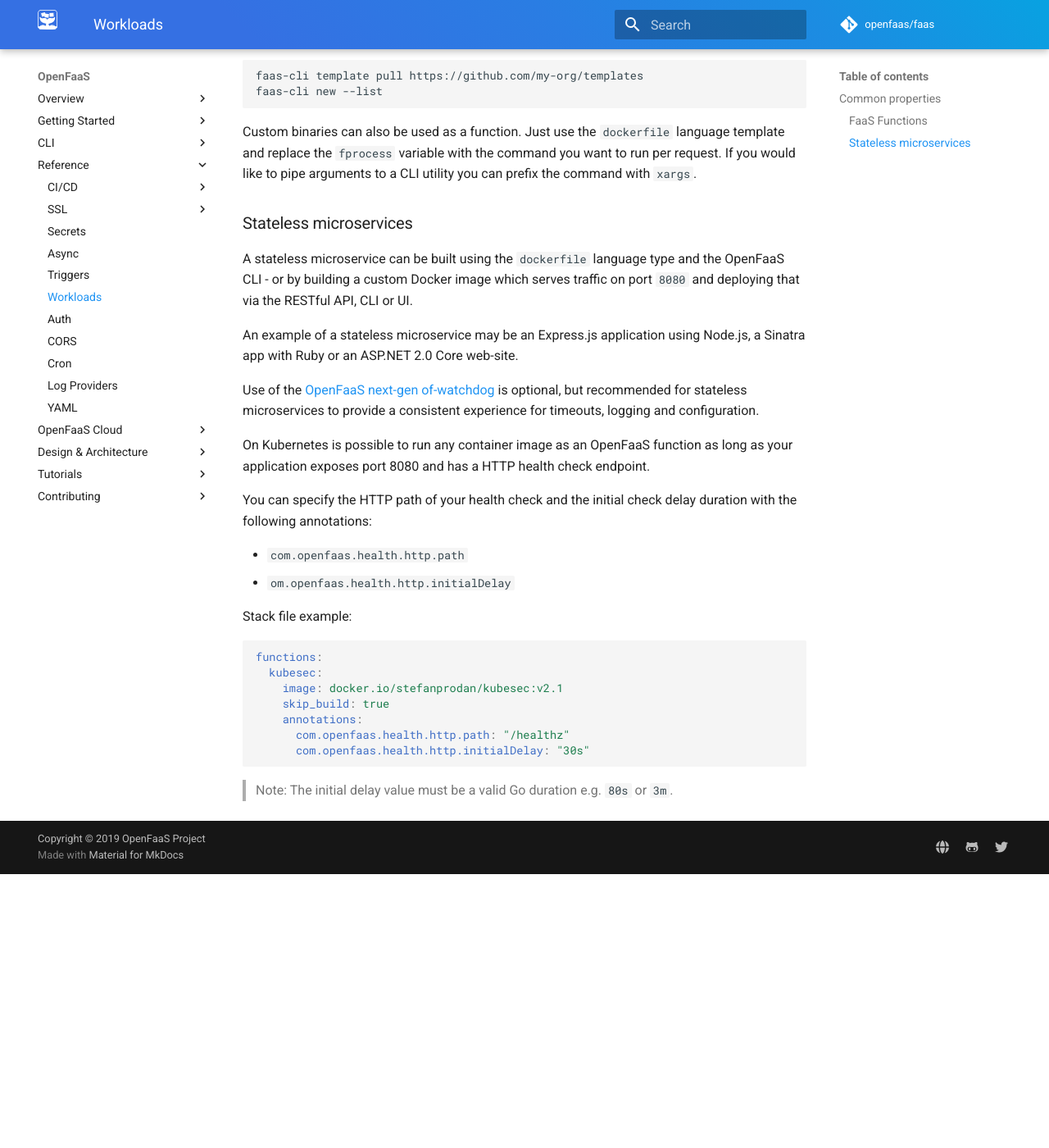
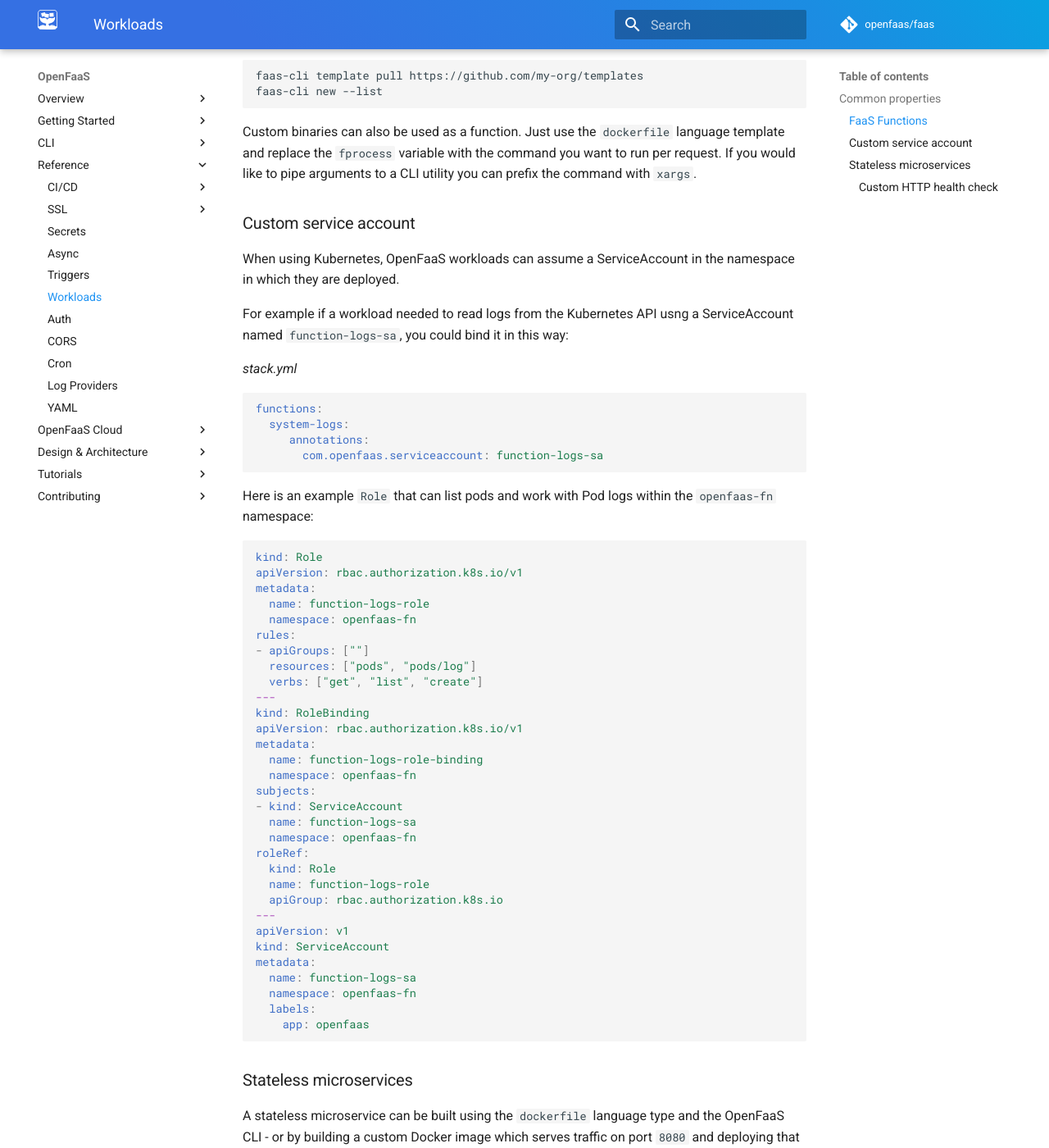
Before and after one commit to openfaas/docs, an MkDocs documentation site: the page built from docs/reference/workloads.md, in a window 1280 px wide and 1400 px high, scrolled down 1169 px. Shown: the whole window at 82% size. Built offline with MkDocs 1.6.1 and Material for MkDocs 9.7.7, drawn with Linux system fonts in a browser that asks for light colours; comment, search, counter and statistics services are not loaded; before the commit the page ends 2235 px from its top, so only the background shows below that; some of the changed text lies outside the part shown.

Commit message:
Document ServiceAccount usage
Add documentation for feature that enables users to pick a
custom Kubernetes ServiceAccount for their function to interact
with the K8s API.

Signed-off-by: Alex Ellis (OpenFaaS Ltd) <alexellis2@gmail.com>

````diff
--- a/docs/reference/workloads.md
+++ b/docs/reference/workloads.md
@@ -44,15 +44,68 @@ faas-cli new --list
 
 Custom binaries can also be used as a function. Just use the `dockerfile` language template and replace the `fprocess` variable with the command you want to run per request. If you would like to pipe arguments to a CLI utility you can prefix the command with `xargs`.
 
+### Custom service account
+
+When using Kubernetes, OpenFaaS workloads can assume a ServiceAccount in the namespace in which they are deployed.
+
+For example if a workload needed to read logs from the Kubernetes API usng a ServiceAccount named `function-logs-sa`, you could bind it in this way:
+
+*stack.yml*
+
+```yaml
+functions:
+  system-logs:
+     annotations:
+       com.openfaas.serviceaccount: function-logs-sa
+```
+
+Here is an example `Role` that can list pods and work with Pod logs within the `openfaas-fn` namespace:
+
+```yaml
+kind: Role
+apiVersion: rbac.authorization.k8s.io/v1
+metadata:
+  name: function-logs-role
+  namespace: openfaas-fn
+rules:
+- apiGroups: [""]
+  resources: ["pods", "pods/log"]
+  verbs: ["get", "list", "create"]
+---
+kind: RoleBinding
+apiVersion: rbac.authorization.k8s.io/v1
+metadata:
+  name: function-logs-role-binding
+  namespace: openfaas-fn
+subjects:
+- kind: ServiceAccount
+  name: function-logs-sa
+  namespace: openfaas-fn
+roleRef:
+  kind: Role
+  name: function-logs-role
+  apiGroup: rbac.authorization.k8s.io
+---
+apiVersion: v1
+kind: ServiceAccount
+metadata:
+  name: function-logs-sa
+  namespace: openfaas-fn
+  labels:
+    app: openfaas
+```
+
 ### Stateless microservices
 
 A stateless microservice can be built using the `dockerfile` language type and the OpenFaaS CLI - or by building a custom Docker image which serves traffic on port `8080` and deploying that via the RESTful API, CLI or UI.
 
-An example of a stateless microservice may be an Express.js application using Node.js, a Sinatra app with Ruby or an ASP.NET 2.0 Core web-site.
+An example of a stateless microservice may be an Express.js application using Node.js, a Sinatra app with Ruby or an ASP.NET 2.0 Core website.
 
 Use of the [OpenFaaS next-gen of-watchdog](https://github.com/openfaas-incubator/of-watchdog) is optional, but recommended for stateless microservices to provide a consistent experience for timeouts, logging and configuration.
 
 On Kubernetes is possible to run any container image as an OpenFaaS function as long as your application exposes port 8080 and has a HTTP health check endpoint.
+
+#### Custom HTTP health check
 
 You can specify the HTTP path of your health check and the initial check delay duration with the following annotations:
 
````
